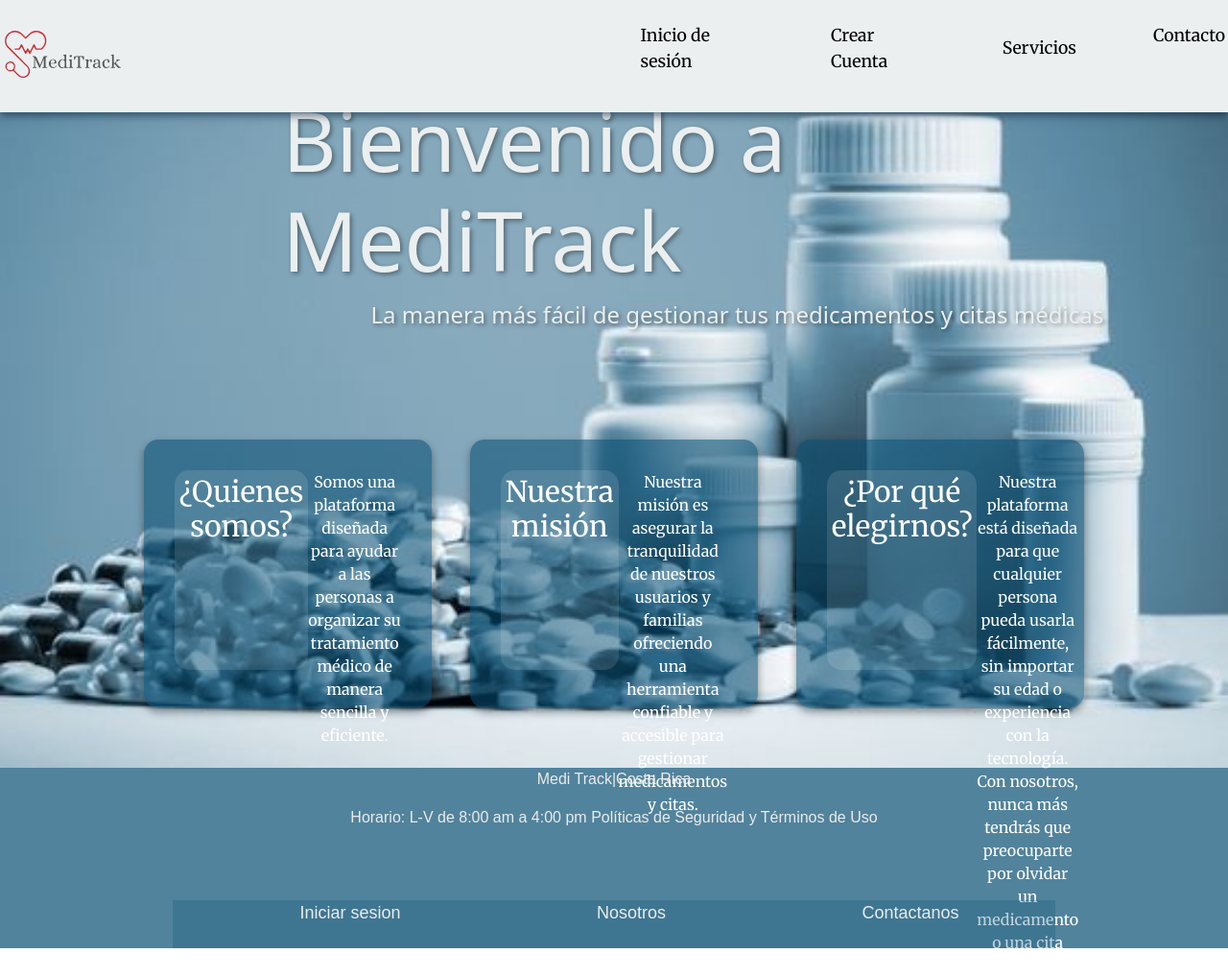
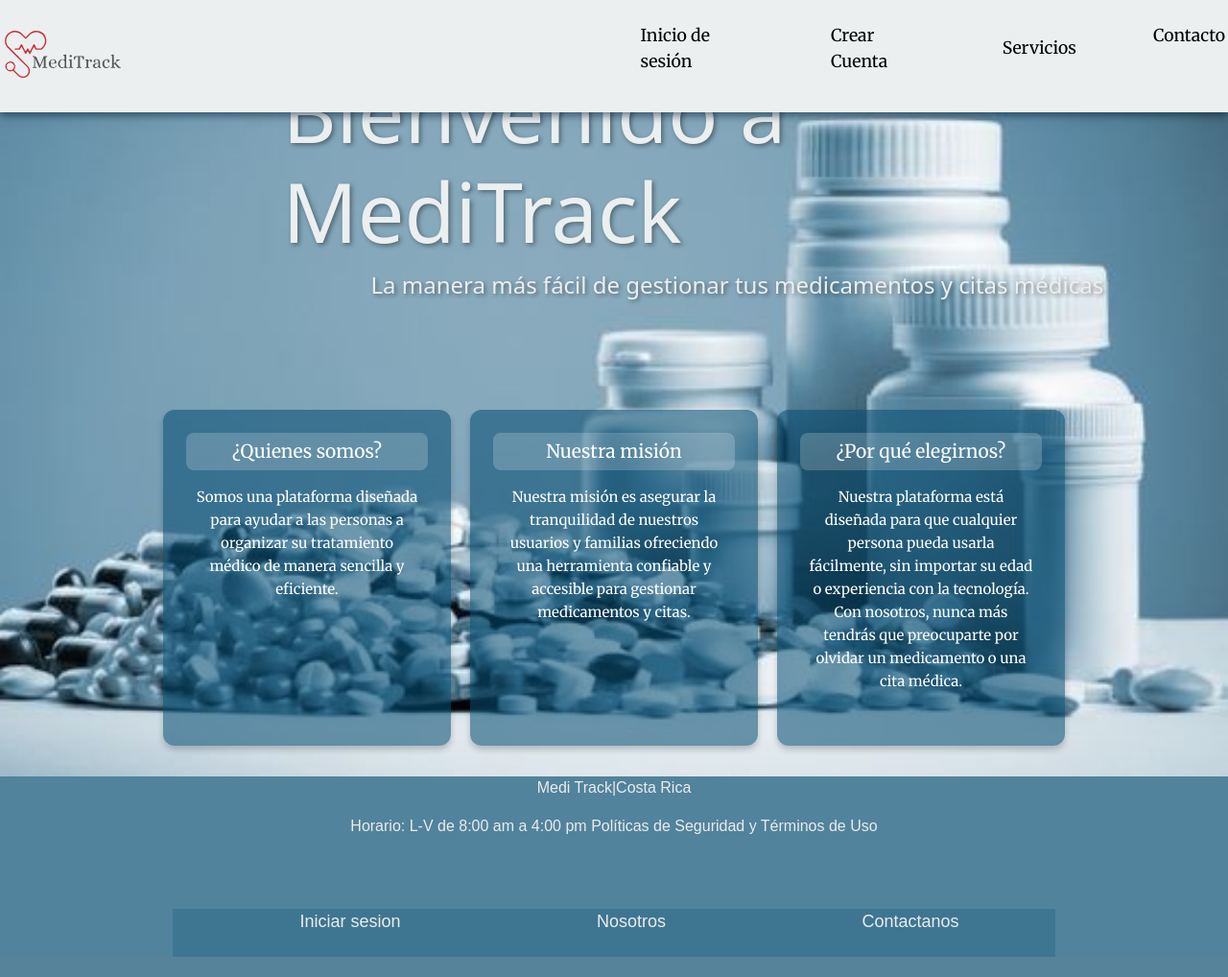
Before and after one commit to r4mir3zzz/web-servidor, a PHP site: page / in a window 1280 px wide. Shown: the whole page at 96% size. After the commit the page ends 997 px from the top, so only its background shows below. Run offline with PHP 8.4, Linux system fonts and the light colour scheme; some web fonts are replaced.

Commit message:
cartas
se corrigen las cartas

```diff
--- a/assets/css/header-footer.css
+++ b/assets/css/header-footer.css
@@ -90,7 +90,7 @@ header {
     opacity: 1; /* Fin de la animación con opacidad 1 */
 }
 
-/* Estilo de enlaces en el menú desplegable */
+/* estilo de enlaces en el menú desplegable */
 .dropdown-content a {
     color: black;
     padding: 10px 15px;
--- a/assets/css/mainIndex.css
+++ b/assets/css/mainIndex.css
@@ -43,48 +43,54 @@
 
 .cards {
     width: 100%;
-    padding: 2rem;
+    padding: 2rem 1rem;
     font-family: var(--font);
+
 }
+
 
 .containers {
     display: flex;
-    flex-direction: row;
-    align-items: center;
     justify-content: center;
-    gap: 40px;
+    align-items: flex-start;
+    gap: 20px;
     flex-wrap: wrap;
     width: 100%;
-    font-family: var(--font);
 }
 
+
 .box {
-    display: flex;
     background-color: #074e728f;
     color: white;
-    padding: 2rem;
-    flex: 1;
-    height: 280px;
-    min-width: 200px;
+    padding: 1.5rem;
+    flex: 1 1 calc(33.333% - 40px);
     max-width: 300px;
+    height: 350px;
     text-align: center;
-    border-radius: 15px;
-    box-shadow: 0px 4px 8px 0px rgba(0, 0, 0, 0.384);
+    border-radius: 12px;
+    box-shadow: 0px 4px 6px rgba(0, 0, 0, 0.2);
+    transition: transform 0.3s ease, background-color 0.3s ease;
     cursor: pointer;
-    font-family: var(--font);
 }
-.box h2{
-    display: flex;
-    font-size: 30px;
-    border: 1px solid  #ffffff2f;
-    background-color: rgba(255, 255, 255, 0.116);
-    border-radius: 15px;
-    border: none;
-    padding: 2%;
+
+
+.box h2 {
+    border-radius: 8px;
+    background-color: rgba(255, 255, 255, 0.2);
+    padding: 0.5rem 1rem;
+    margin-bottom: 0.5rem;
+    font-size: 1.2rem;
 }
-.box:hover{
-    display: flex;
-    background-color:  #0d8ecfa9;
-    transition: transform 0.8s ease;
+
+
+.box p {
+    font-size: 15px;
+    line-height: 1.6;
+    padding: 0.5rem;
+}
+
+
+.box:hover {
+    background-color: #0d8ecfa9;
     transform: scale(1.1);
 }
--- a/public/index.php
+++ b/public/index.php
@@ -9,12 +9,23 @@ include 'header.php';
     </section>
 
     <section class="cards">
-        <div class="containers">
-            <div class="box"><h2>¿Quienes somos?</h2><br><p>Somos una plataforma diseñada para ayudar a las personas a organizar su tratamiento médico de manera sencilla y eficiente.</p></div>
-            <div class="box"><h2>Nuestra misión</h2><br><p>Nuestra misión es asegurar la tranquilidad de nuestros usuarios y familias ofreciendo una herramienta confiable y accesible para gestionar medicamentos y citas.</p></div>
-            <div class="box"><h2>¿Por qué elegirnos?</h2><br><p>Nuestra plataforma está diseñada para que cualquier persona pueda usarla fácilmente, sin importar su edad o experiencia con la tecnología. Con nosotros, nunca más tendrás que preocuparte por olvidar un medicamento o una cita médica.</p></div>
+    <div class="containers">
+        <div class="box">
+            <h2>¿Quienes somos?</h2>
+            <p>Somos una plataforma diseñada para ayudar a las personas a organizar su tratamiento médico de manera sencilla y eficiente.</p>
         </div>
-    </section>
+
+        <div class="box">
+            <h2>Nuestra misión</h2>
+            <p>Nuestra misión es asegurar la tranquilidad de nuestros usuarios y familias ofreciendo una herramienta confiable y accesible para gestionar medicamentos y citas.</p>
+        </div>
+
+        <div class="box">
+            <h2>¿Por qué elegirnos?</h2>
+            <p>Nuestra plataforma está diseñada para que cualquier persona pueda usarla fácilmente, sin importar su edad o experiencia con la tecnología. Con nosotros, nunca más tendrás que preocuparte por olvidar un medicamento o una cita médica.</p>
+        </div>
+    </div>
+</section>
 </main>
 
 <?php
```
